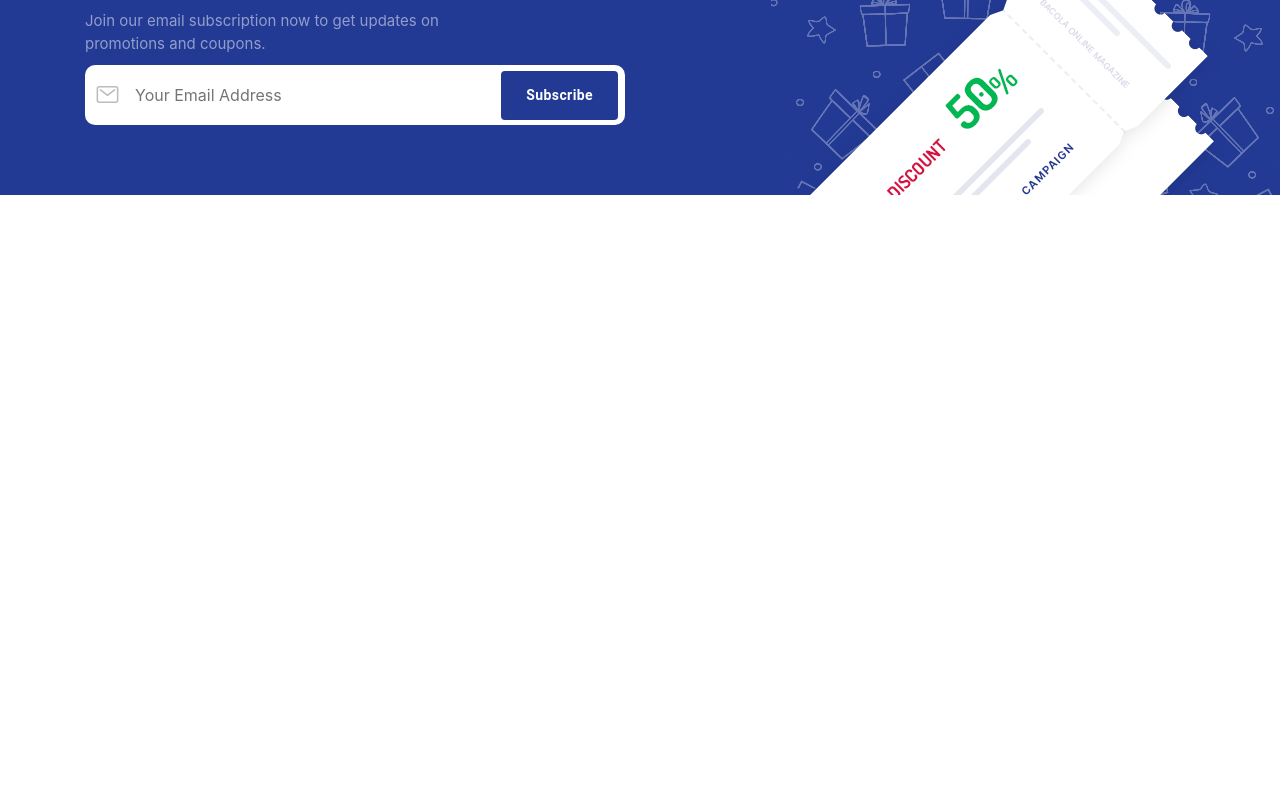
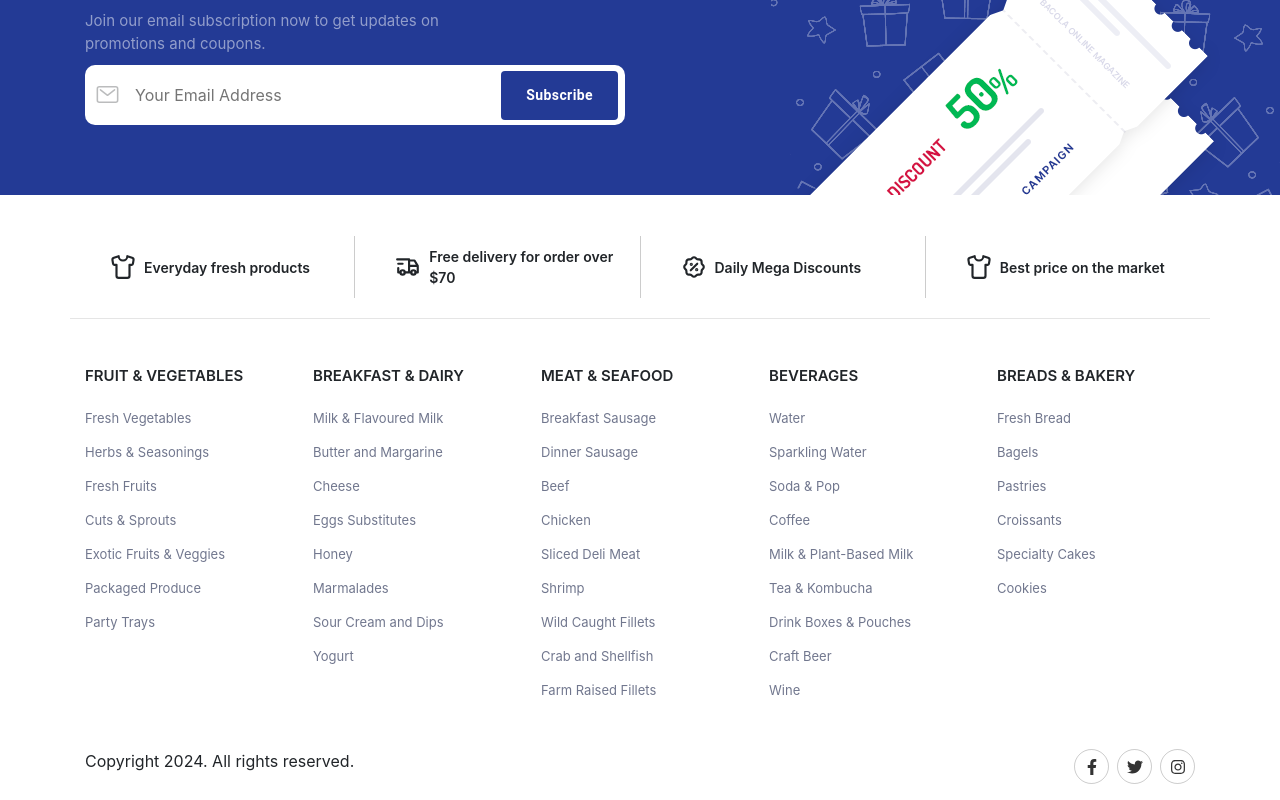
Before and after one commit to huygodne/Full_Stack_E-Commerce, a React (Create React App) app: page / in a window 1280 px wide. Shown: the part 8514-9314 px from the top of the page. Before the commit the page ends 8869 px from the top, so only its background shows below. Built offline with nearby package versions, Linux system fonts and the light colour scheme; no server answers.

Commit message:
Update 4/4 video #12

```diff
--- a/src/App.css
+++ b/src/App.css
@@ -733,3 +733,79 @@ nav .navPart2 ul li:hover .submenu {
   text-transform: capitalize !important;
   font-weight: 600 !important;
 }
+
+footer {
+  width: 100%;
+  height: 500px;
+  margin: auto;
+  background: #fff;
+  padding: 25px 0px;
+}
+
+footer .topInfo {
+  border-bottom: 1px solid rgba(0, 0, 0, 0.1);
+  padding-bottom: 20px;
+}
+
+footer .topInfo .col {
+  padding: 10px 15px;
+  padding-left: 40px;
+  border-right: 1px solid rgba(0, 0, 0, 0.2);
+}
+
+footer .topInfo .col:last-child {
+  border-right: 0px;
+}
+
+footer .topInfo .col svg {
+  font-size: 26px;
+}
+
+footer .topInfo .col span {
+  font-size: 14px;
+  font-weight: 600;
+}
+
+footer .linksWrap h5 {
+    font-size: 15px;
+    margin-bottom: 20px;
+    font-weight: 600;
+}
+
+footer .linksWrap ul li {
+    list-style: none;
+    margin-bottom: 10px;
+}
+
+footer .linksWrap ul li a {
+    color: #71778e;
+    font-size: 13px;
+}
+
+footer .linksWrap ul li a:hover {
+    text-decoration: none;
+}
+
+footer .copyright ul li a {
+  display: flex;
+  align-items: center;
+  justify-content: center;
+  width: 35px;
+  height: 35px;
+  border-radius: 50%;
+  border: 1px solid rgba(0,0,0,0.2);
+  /* transition: all 0.3s; */
+}
+
+footer .copyright ul li a svg {
+  font-size: 16px;
+  color: rgba(0,0,0,0.8);
+}
+
+footer .copyright ul li a:hover {
+  background: #2bbef9 !important;
+}
+
+footer .copyright ul li a:hover svg {
+  color: #fff !important;
+}
--- a/src/App.js
+++ b/src/App.js
@@ -6,7 +6,7 @@ import Header from './Components/Header';
 import axios from 'axios';
 import { createContext } from 'react';
 import { useState, useEffect } from 'react';
-
+import Footer from './Components/Footer';
 
 const MyContext = createContext();
 function App() {
@@ -37,6 +37,7 @@ function App() {
         <Routes>
           <Route path="/" exact={true} element={<Home />} />
         </Routes>
+        <Footer/>
       </MyContext.Provider>
     </BrowserRouter>
   );
--- /dev/null
+++ b/src/Components/Footer/index.js
@@ -0,0 +1,125 @@
+import { LuShirt } from 'react-icons/lu';
+import { TbTruckDelivery } from "react-icons/tb";
+import { TbRosetteDiscount } from "react-icons/tb";
+import { Link } from 'react-router-dom';
+import { FaFacebookF } from "react-icons/fa";
+import { FaTwitter } from "react-icons/fa";
+import { FaInstagram } from "react-icons/fa";
+
+const Footer = () => {
+    return (
+        <footer>
+            <div className="container">
+                <div className="topInfo row">
+                    <div className="col d-flex align-items-center">
+                        <span><LuShirt /></span>
+                        <span className="ml-2">Everyday fresh products</span>
+                    </div>
+
+                    <div class="col d-flex align-items-center">
+                        <span> <TbTruckDelivery /> </span>
+                        <span class="ml-2">Free delivery for order over $70</span>
+                    </div>
+                    <div class="col d-flex align-items-center">
+                        <span ><TbRosetteDiscount /></span>
+                        <span class="ml-2">Daily Mega Discounts</span>
+                    </div>
+                    <div class="col d-flex align-items-center">
+                        <span ><LuShirt /></span>
+                        <span class="ml-2">Best price on the market</span>
+                    </div>
+                </div>
+
+                <div className="row mt-5 linksWrap">
+                    <div className="col">
+                        <h5>FRUIT & VEGETABLES</h5>
+                        <ul>
+                            <li><Link to="#">Fresh Vegetables</Link></li>
+                            <li><Link to="#">Herbs & Seasonings</Link></li>
+                            <li><Link to="#">Fresh Fruits</Link></li>
+                            <li><Link to="#">Cuts & Sprouts</Link></li>
+                            <li><Link to="#">Exotic Fruits & Veggies</Link></li>
+                            <li><Link to="#">Packaged Produce</Link></li>
+                            <li><Link to="#">Party Trays</Link></li>
+                        </ul>
+                    </div>
+
+                    <div className="col">
+                        <h5>BREAKFAST & DAIRY</h5>
+                        <ul>
+                            <li><Link to="#">Milk & Flavoured Milk</Link></li>
+                            <li><Link to="#">Butter and Margarine</Link></li>
+                            <li><Link to="#">Cheese</Link></li>
+                            <li><Link to="#">Eggs Substitutes</Link></li>
+                            <li><Link to="#">Honey</Link></li>
+                            <li><Link to="#">Marmalades</Link></li>
+                            <li><Link to="#">Sour Cream and Dips</Link></li>
+                            <li><Link to="#">Yogurt</Link></li>
+                        </ul>
+                    </div>
+
+                    <div className="col">
+                        <h5>MEAT & SEAFOOD</h5>
+                        <ul>
+                            <li><Link to="#">Breakfast Sausage</Link></li>
+                            <li><Link to="#">Dinner Sausage</Link></li>
+                            <li><Link to="#">Beef</Link></li>
+                            <li><Link to="#">Chicken</Link></li>
+                            <li><Link to="#">Sliced Deli Meat</Link></li>
+                            <li><Link to="#">Shrimp</Link></li>
+                            <li><Link to="#">Wild Caught Fillets</Link></li>
+                            <li><Link to="#">Crab and Shellfish</Link></li>
+                            <li><Link to="#">Farm Raised Fillets</Link></li>
+                        </ul>
+                    </div>
+
+                    <div className="col">
+                        <h5>BEVERAGES</h5>
+                        <ul>
+                            <li><Link to="#">Water</Link></li>
+                            <li><Link to="#">Sparkling Water</Link></li>
+                            <li><Link to="#">Soda & Pop</Link></li>
+                            <li><Link to="#">Coffee</Link></li>
+                            <li><Link to="#">Milk & Plant-Based Milk</Link></li>
+                            <li><Link to="#">Tea & Kombucha</Link></li>
+                            <li><Link to="#">Drink Boxes & Pouches</Link></li>
+                            <li><Link to="#">Craft Beer</Link></li>
+                            <li><Link to="#">Wine</Link></li>
+                        </ul>
+                    </div>
+
+                    <div className="col">
+                        <h5>BREADS & BAKERY</h5>
+                        <ul>
+                            <li><Link to="#">Fresh Bread</Link></li>
+                            <li><Link to="#">Bagels</Link></li>
+                            <li><Link to="#">Pastries</Link></li>
+                            <li><Link to="#">Croissants</Link></li>
+                            <li><Link to="#">Specialty Cakes</Link></li>
+                            <li><Link to="#">Cookies</Link></li>
+                        </ul>
+                    </div>
+                </div>
+
+                <div class="copyright mt-3 pt-3 pb-3 d-flex">
+                    <p class="mb-0">Copyright 2024. All rights reserved.</p>
+                    <ul class="list list-inline ml-auto mb-0">
+                        <li class="list-inline-item">
+                            <Link to="#"><FaFacebookF /></Link>
+                        </li>
+                        <li class="list-inline-item">
+                            <Link to="#"><FaTwitter /></Link>
+                        </li>
+                        <li class="list-inline-item">
+                            <Link to="#"><FaInstagram /></Link>
+                        </li>
+                    </ul>
+                </div>
+
+
+            </div>
+        </footer>
+    );
+};
+
+export default Footer;
```
Also changed, not shown: src/Pages/Home/index.js (+1 -7 lines).
